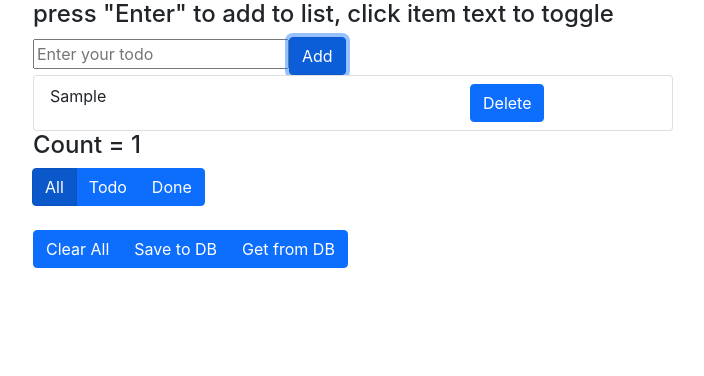
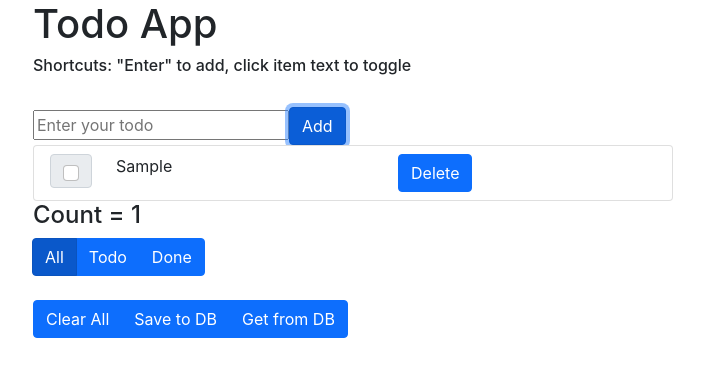
Before and after one commit to yozaam/todo, a React (Create React App) app in the folder frontend/: page / in a window 1280 px wide. Both pictures are taken after typing "Sample" into the empty fields and a click on the button "Add". Shown: the top 376 px of the page, without its empty margins (287-991 px from the left). Built offline with nearby package versions, Linux system fonts and the light colour scheme; no server answers.

Commit message:
added checkbox to improve UX

```diff
--- a/frontend/src/App.tsx
+++ b/frontend/src/App.tsx
@@ -35,7 +35,8 @@ function App() {
 
   return (
     <>
-      <h4>press "Enter" to add to list, click item text to toggle</h4>
+      <h1>Todo App</h1>
+      <h6>Shortcuts: "Enter" to add, click item text to toggle</h6><br/>
       <InputItem addItemToList={addItemToList}/> {/*Check if 'context' is better suited*/ }
       <DisplayItems filter={filter} items={items} editItem={editItem}/>
       <FilterItems setFilter={setFilter}/>
--- a/frontend/src/components/DisplayItem.tsx
+++ b/frontend/src/components/DisplayItem.tsx
@@ -1,5 +1,5 @@
 import React from "react";
-import {ListGroupItem, Button, Row, Col} from "react-bootstrap";
+import { InputGroup, ListGroupItem, Button, Row, Col} from "react-bootstrap";
 import ItemType from "../types/ItemType";
 
 interface DisplayItemProps {
@@ -28,10 +28,13 @@ const DisplayItem = ({item, editItem}:DisplayItemProps) => {
     return (
         <ListGroupItem>
             <Row>
-                <Col md="8" onClick={toggleStatus}>
+                <span style={{width:"fit-content"}} onClick={toggleStatus}>
+                    <InputGroup.Checkbox type="checkbox" checked={item.status === 'done'} />
+                </span>
+                <Col onClick={toggleStatus}>
                     {itemText}
                 </Col>
-                <Col md="4">
+                <Col >
                     <Button onClick={deleteItem}> Delete </Button>
                 </Col>
             </Row>
```
